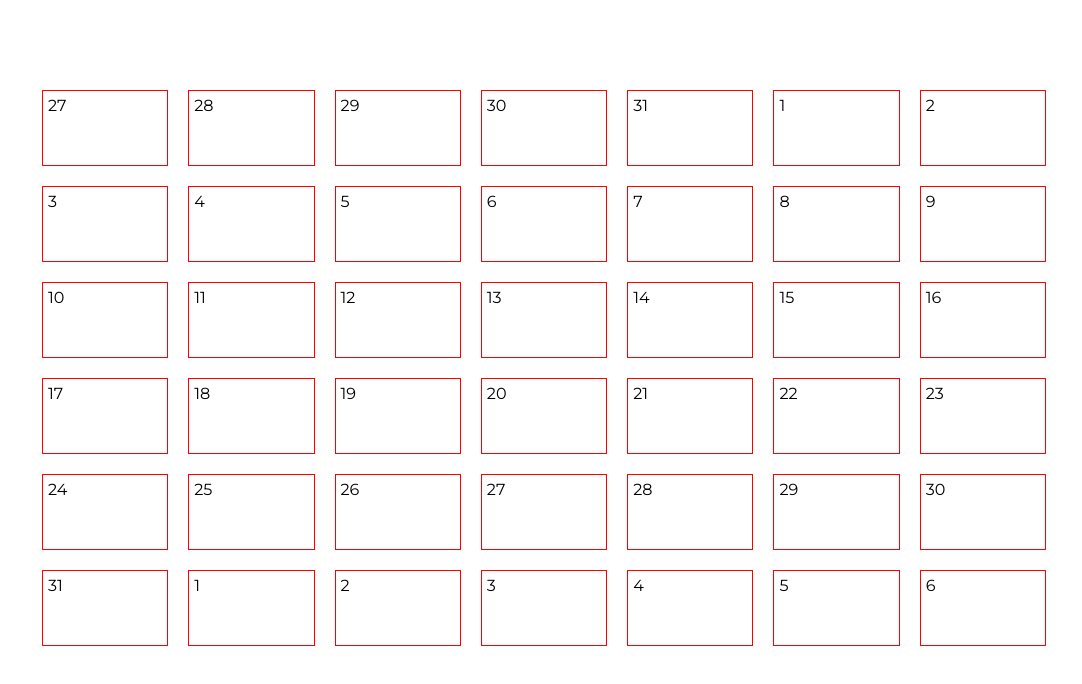
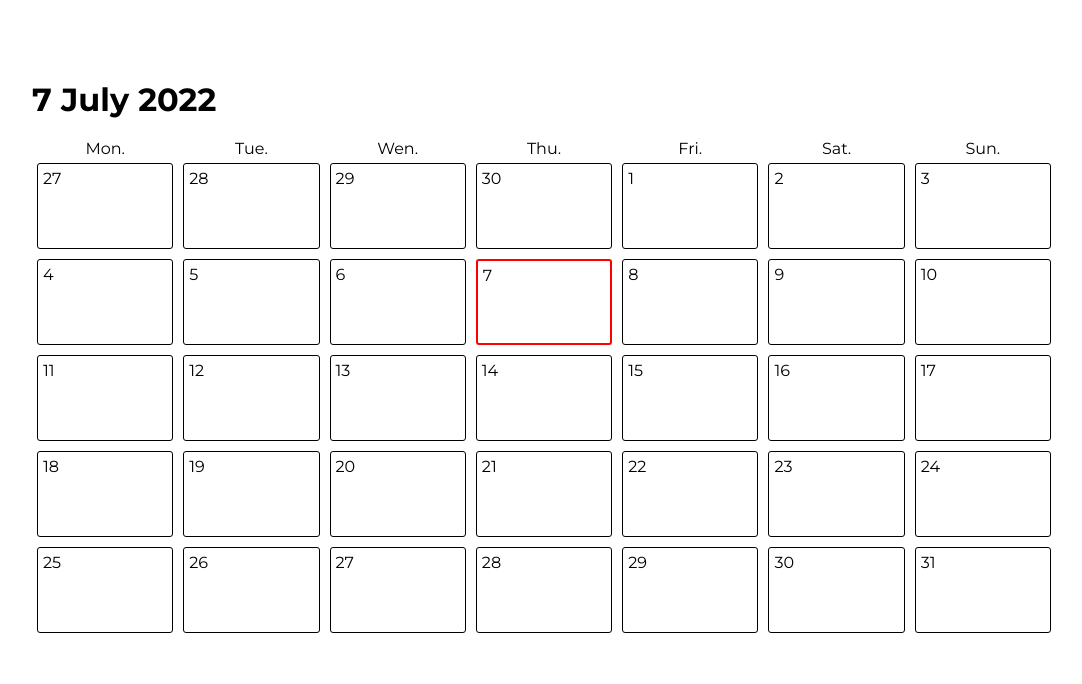
Before and after one commit to L1nk0r/calendar-front, a Vue app: page / in a window 1280 px wide. Shown: the top 684 px of the page, without its empty margins (96-1178 px from the left). Built offline with nearby package versions, Linux system fonts and the light colour scheme.

Commit message:
Red border for today

```diff
--- /dev/null
+++ b/src/classes/day.js
@@ -0,0 +1,9 @@
+export default class Category{
+   constructor(date, month, year){
+      this.date = date;
+      this.month = month;
+      this.year = year;
+
+      /* this.weekday = args.weekday; */
+   }
+}
--- /dev/null
+++ b/src/components/day-cart.vue
@@ -0,0 +1,61 @@
+<template>
+   <div
+      class="cart red"
+      v-if="dayData.date.day === this.today.getDate()">
+      {{ dayData.date.day }}
+   </div>
+
+   <div
+      class="cart"
+      v-else>
+      {{ dayData.date.day }}
+   </div>
+</template>
+
+<script>
+export default{
+   name: 'dayCart',
+   data() {
+      return {
+         today: null,
+      }
+   },
+   props: {
+      dayData: {
+         type: Object,
+         default: () => {}
+      }
+   },
+   components: { },
+   methods: { },
+   computed: { },
+   mounted() {
+
+      /* if ((this.today.getDate() === this.dayData.date.day) && (this.today.getDate() === this.dayData.date.day) && (this.today.getDate() === this.dayData.date.day)) {
+
+      } */
+   },
+   created() {
+      this.today = new Date();
+   }
+}
+</script>
+
+<style>
+.cart {
+   border: 1px solid black;
+   padding: 5px;
+   margin: 5px;
+   border-radius: 3px;
+
+   transition: 0.4s;
+}
+
+.cart:hover {
+   background-color: rgba(0, 0, 0, 0.2);
+}
+
+.red {
+   border: 2px solid red;
+}
+</style>
--- a/src/components/main-page.vue
+++ b/src/components/main-page.vue
@@ -2,16 +2,26 @@
    <div class="container">
 
       <div class="carts_wrapper">
+         <h1 class="full_date">{{ current_date }}</h1>
+
+         <div class="weekdays">
+            <p>Mon.</p>
+            <p>Tue.</p>
+            <p>Wen.</p>
+            <p>Thu.</p>
+            <p>Fri.</p>
+            <p>Sat.</p>
+            <p>Sun.</p>
+         </div>
+
          <div
             class="week"
             v-for="week in days"
             :key="week">
-            <div
-               class="day"
+            <day-cart
                v-for="day in week"
-               :key="day">
-                  {{ day }}
-            </div>
+               :key="day"
+               :dayData="day"/>
          </div>
       </div>
 
@@ -20,19 +30,36 @@
 
 <script>
 import getMonthInCalendarFormat from '../scripts/full_month'
+import dayCart from "./day-cart.vue"
 
 export default{
    name: 'mainPage',
-   components: { },
+   components: {
+      dayCart
+   },
    data(){
       return {
-         days: []
+         days: [],
+         current_date: null
       }
    },
    methods: {},
    computed: {},
    created() {
-      this.days = getMonthInCalendarFormat(0, 2022);
+      const monthNames = ["January", "February", "March", "April", "May", "June",
+         "July", "August", "September", "October", "November", "December"
+      ];
+
+      let date = new Date();
+
+      let current_day = date.getDate();
+      let current_month = monthNames[date.getMonth()];
+      let current_year = date.getFullYear();
+
+      this.current_date = `${current_day} ${current_month} ${current_year}`
+
+
+      this.days = getMonthInCalendarFormat(date.getMonth(), current_year);
    },
    mounted() {}
 }
@@ -59,7 +86,7 @@ export default{
    /* border: 1px solid black; */
 }
 
-.week{
+.week {
    width: 100%;
 
    display: grid;
@@ -67,16 +94,37 @@ export default{
    height: 15%;
 }
 
+.weekdays {
+   width: 100%;
+
+   display: grid;
+   grid-template-columns: 1fr 1fr 1fr 1fr 1fr 1fr 1fr;
+
+   justify-items: center;
+   margin-top: 20px;
+}
+
 .day {
-   border: 1px solid red;
+   border: 2px solid rgba(0, 0, 0, 0.2);
+
    margin: 10px;
    padding: 5px;
+
+   border-radius: 7px;
 
    transition: 0.3s;
 }
 
-.day:hover{
+.day:hover {
    background-color: rgba(0, 0, 0, 0.1);
    cursor: pointer;
 }
+
+.full_date {
+   font-weight: 700;
+}
+
+.active_month_day {
+   border-radius: 2px solid rgba(0, 0, 0, 1);
+}
 </style>
--- a/src/scripts/full_month.js
+++ b/src/scripts/full_month.js
@@ -1,3 +1,5 @@
+import Day from "../classes/day"
+
 export default function getMonthInCalendarFormat(month, year){
    let date = new Date(year, month, 1);
    let weekday = date.getDay();
@@ -14,7 +16,12 @@ export default function getMonthInCalendarFormat(month, year){
    let N = parseInt((max_days + weekday - 1) / 7) + 1;
 
    for (let i = 0; i < weekday; i++){
-      previous_month.push(previous_month_range - weekday + i + 1);
+      let temp = new Day({
+         day: previous_month_range - weekday + i + 1,
+         month: getPreviousMonth(month, year),
+         year: year
+      });
+      previous_month.push(temp);
    }
 
    for (let i = 0; i < N; i++){
@@ -22,25 +29,42 @@ export default function getMonthInCalendarFormat(month, year){
 
       if (self_month.length === 0){
          for (let j = weekday; j < 7; j++){
-            week.push(day);
+            let temp = new Day({
+               day: day,
+               month: month,
+               year: year
+            });
+            week.push(temp);
             day++;
          }
          self_month.push(week);
       } else {
          for (let j = 0; j < 7; j++){
+            let temp = new Day({
+               day: day,
+               month: month,
+               year: year
+            });
             if (day === max_days){
                weekday = j;
-               week.push(day);
+               week.push(temp);
                break;
             }
-            week.push(day);
+            week.push(temp);
             day++;
          }
          self_month.push(week);
       }
    }
 
-   for (let i = weekday + 1; i < 7; i++) next_month.push(i - weekday);
+   for (let i = weekday + 1; i < 7; i++){
+      let temp = new Day({
+         day: i - weekday,
+         month: getNextMonth(month, year),
+         year: year
+      });
+      next_month.push(temp);
+   }
 
    self_month[0] = [...previous_month, ...self_month[0]];
    self_month[self_month.length - 1] = [...self_month[self_month.length - 1], ...next_month];
@@ -71,3 +95,13 @@ function getMonthRange(month, year, monthDelta){
 
    return this_month.getDate();
 }
+
+function getNextMonth(month, year){
+   let this_month = new Date(year, month + 1, 1);
+   return this_month.getMonth();
+}
+
+function getPreviousMonth(month, year){
+   let this_month = new Date(year, month - 1, 1);
+   return this_month.getMonth();
+}
```
